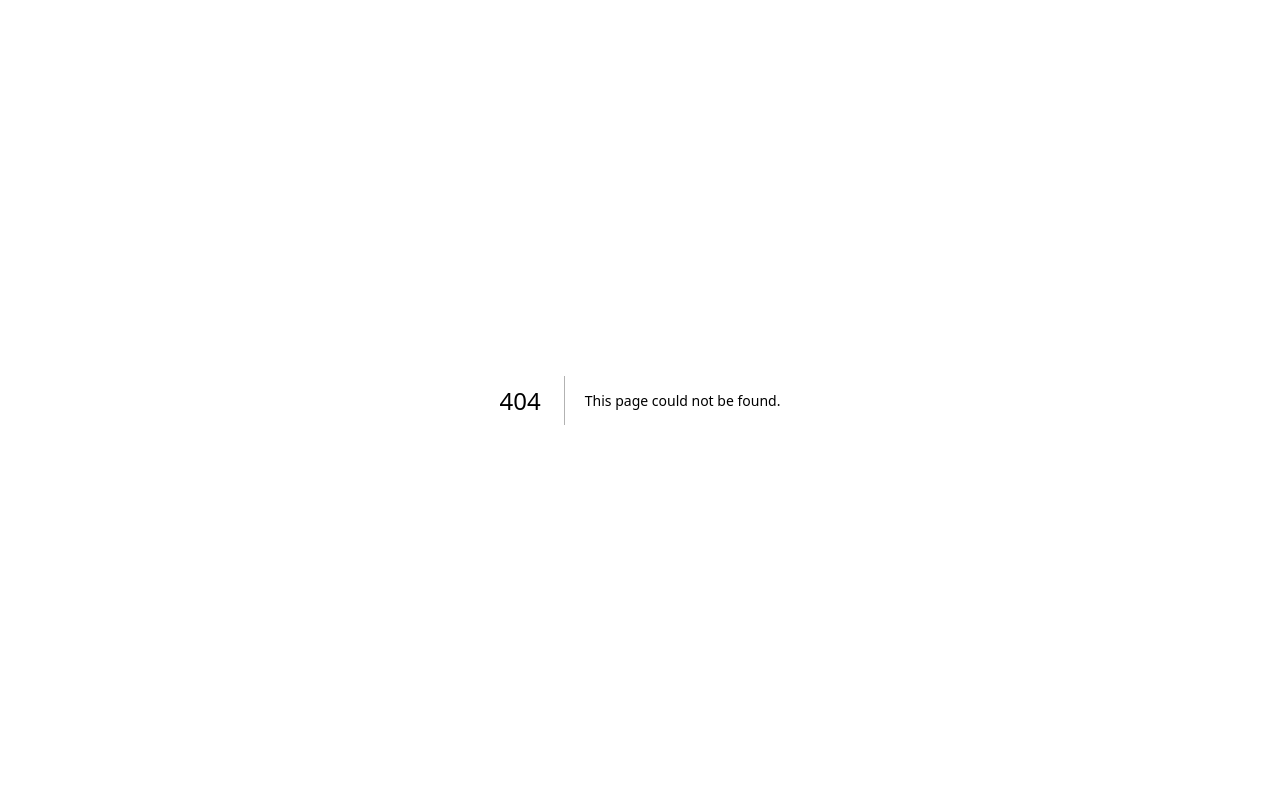
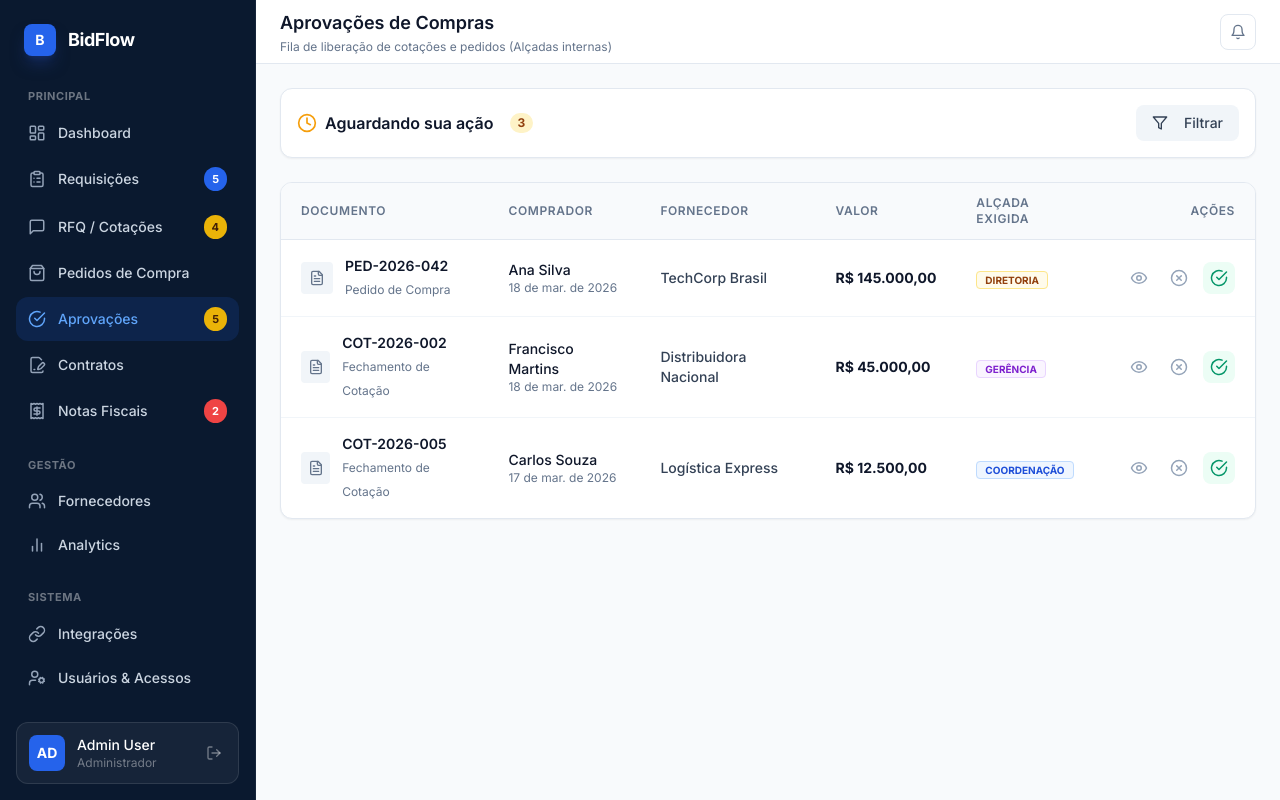
Before and after one commit to srmartins19/portal-compras, a Next.js app: page /aprovacoes in a window 1280 px wide. Before the commit this address had no page. Built offline with nearby package versions, Linux system fonts and the light colour scheme.

Commit message:
Create page.tsx

```diff
--- /dev/null
+++ b/app/aprovacoes/page.tsx
@@ -0,0 +1,135 @@
+'use client';
+import { useState } from 'react';
+import { Sidebar } from '@/components/layout/sidebar';
+import { Topbar } from '@/components/layout/topbar';
+import { Button } from '@/components/ui/button';
+import { formatCurrency, formatDate } from '@/lib/utils';
+import { CheckCircle, XCircle, Clock, FileText, Filter, Eye } from 'lucide-react';
+
+// Dados simulados com foco exclusivo na operação de Compras
+const mockAprovacoes = [
+  { id: 'PED-2026-042', tipo: 'Pedido de Compra', comprador: 'Ana Silva', data: '2026-03-18T09:15:00Z', valor: 145000, fornecedor: 'TechCorp Brasil', alcada: 'DIRETORIA', status: 'PENDENTE' },
+  { id: 'COT-2026-002', tipo: 'Fechamento de Cotação', comprador: 'Francisco Martins', data: '2026-03-18T10:30:00Z', valor: 45000, fornecedor: 'Distribuidora Nacional', alcada: 'GERÊNCIA', status: 'PENDENTE' },
+  { id: 'COT-2026-005', tipo: 'Fechamento de Cotação', comprador: 'Carlos Souza', data: '2026-03-17T16:45:00Z', valor: 12500, fornecedor: 'Logística Express', alcada: 'COORDENAÇÃO', status: 'PENDENTE' },
+];
+
+const getAlcadaBadge = (alcada: string) => {
+  const styles: Record<string, string> = {
+    'COORDENAÇÃO': 'bg-blue-50 text-blue-700 border-blue-200',
+    'GERÊNCIA': 'bg-purple-50 text-purple-700 border-purple-200',
+    'DIRETORIA': 'bg-amber-50 text-amber-800 border-amber-200',
+  };
+  return <span className={`px-2 py-0.5 rounded text-[10px] font-bold border ${styles[alcada]}`}>{alcada}</span>;
+};
+
+export default function AprovacoesPage() {
+  const [aprovacoes, setAprovacoes] = useState(mockAprovacoes);
+
+  const handleAction = (id: string, action: 'approve' | 'reject') => {
+    // Ação simulada: remove o item da lista ao aprovar ou rejeitar
+    setAprovacoes(prev => prev.filter(item => item.id !== id));
+    alert(`${action === 'approve' ? 'Aprovado' : 'Rejeitado'} com sucesso! (Simulação)`);
+  };
+
+  return (
+    <div className="flex min-h-screen bg-slate-50">
+      <Sidebar />
+      <div className="flex-1 ml-64 flex flex-col">
+        <Topbar title="Aprovações de Compras" subtitle="Fila de liberação de cotações e pedidos (Alçadas internas)" />
+
+        <main className="flex-1 p-6 max-w-7xl mx-auto w-full space-y-6">
+
+          {/* Header Actions */}
+          <div className="flex justify-between items-center bg-white p-4 rounded-xl border border-slate-200 shadow-sm">
+            <div className="flex items-center gap-2">
+              <Clock size={20} className="text-amber-500" />
+              <h2 className="font-semibold text-slate-900">Aguardando sua ação</h2>
+              <span className="ml-2 bg-amber-100 text-amber-800 text-xs font-bold px-2 py-0.5 rounded-full">{aprovacoes.length}</span>
+            </div>
+            <Button variant="secondary" className="bg-slate-100 hover:bg-slate-200 text-slate-700 border-0">
+              <Filter size={16} className="mr-2" /> Filtrar
+            </Button>
+          </div>
+
+          {/* Table */}
+          <div className="bg-white rounded-xl border border-slate-200 shadow-sm overflow-hidden">
+            <div className="overflow-x-auto">
+              {aprovacoes.length === 0 ? (
+                <div className="p-12 text-center flex flex-col items-center">
+                  <CheckCircle size={48} className="text-emerald-400 mb-4" />
+                  <h3 className="text-lg font-semibold text-slate-900">Tudo limpo por aqui!</h3>
+                  <p className="text-sm text-slate-500 mt-1">Nenhum documento aguardando a sua aprovação no momento.</p>
+                </div>
+              ) : (
+                <table className="w-full text-left border-collapse">
+                  <thead>
+                    <tr className="bg-slate-50 border-b border-slate-200">
+                      <th className="px-5 py-3 text-xs font-semibold text-slate-500 uppercase tracking-wider">Documento</th>
+                      <th className="px-5 py-3 text-xs font-semibold text-slate-500 uppercase tracking-wider">Comprador</th>
+                      <th className="px-5 py-3 text-xs font-semibold text-slate-500 uppercase tracking-wider">Fornecedor</th>
+                      <th className="px-5 py-3 text-xs font-semibold text-slate-500 uppercase tracking-wider">Valor</th>
+                      <th className="px-5 py-3 text-xs font-semibold text-slate-500 uppercase tracking-wider">Alçada Exigida</th>
+                      <th className="px-5 py-3 text-xs font-semibold text-slate-500 uppercase tracking-wider text-right">Ações</th>
+                    </tr>
+                  </thead>
+                  <tbody className="divide-y divide-slate-100">
+                    {aprovacoes.map((item) => (
+                      <tr key={item.id} className="hover:bg-slate-50/80 transition-colors">
+                        <td className="px-5 py-4">
+                          <div className="flex items-center gap-3">
+                            <div className="w-8 h-8 rounded bg-slate-100 flex items-center justify-center text-slate-500">
+                              <FileText size={16} />
+                            </div>
+                            <div>
+                              <span className="font-semibold text-slate-900 text-sm block">{item.id}</span>
+                              <span className="text-xs text-slate-500">{item.tipo}</span>
+                            </div>
+                          </div>
+                        </td>
+                        <td className="px-5 py-4">
+                          <p className="text-sm font-medium text-slate-900">{item.comprador}</p>
+                          <p className="text-xs text-slate-500">{formatDate(item.data)}</p>
+                        </td>
+                        <td className="px-5 py-4 text-sm text-slate-700 font-medium">
+                          {item.fornecedor}
+                        </td>
+                        <td className="px-5 py-4 text-sm font-bold text-slate-900">
+                          {formatCurrency(item.valor, 'BRL')}
+                        </td>
+                        <td className="px-5 py-4">
+                          {getAlcadaBadge(item.alcada)}
+                        </td>
+                        <td className="px-5 py-4">
+                          <div className="flex items-center justify-end gap-2">
+                            <button
+                              title="Visualizar Detalhes"
+                              className="w-8 h-8 rounded-lg flex items-center justify-center text-slate-400 hover:text-blue-600 hover:bg-blue-50 transition-colors">
+                              <Eye size={18} />
+                            </button>
+                            <button
+                              onClick={() => handleAction(item.id, 'reject')}
+                              title="Rejeitar"
+                              className="w-8 h-8 rounded-lg flex items-center justify-center text-slate-400 hover:text-red-600 hover:bg-red-50 transition-colors">
+                              <XCircle size={18} />
+                            </button>
+                            <button
+                              onClick={() => handleAction(item.id, 'approve')}
+                              title="Aprovar"
+                              className="w-8 h-8 rounded-lg flex items-center justify-center text-emerald-600 bg-emerald-50 hover:bg-emerald-100 transition-colors">
+                              <CheckCircle size={18} />
+                            </button>
+                          </div>
+                        </td>
+                      </tr>
+                    ))}
+                  </tbody>
+                </table>
+              )}
+            </div>
+          </div>
+
+        </main>
+      </div>
+    </div>
+  );
+}
```
